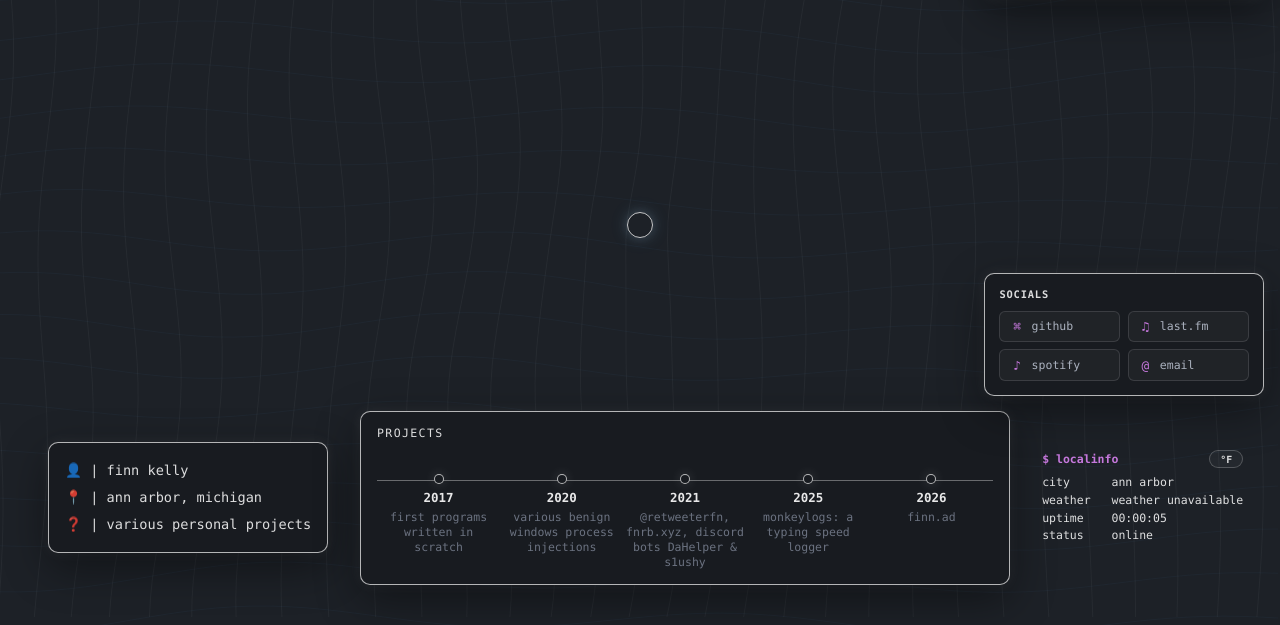
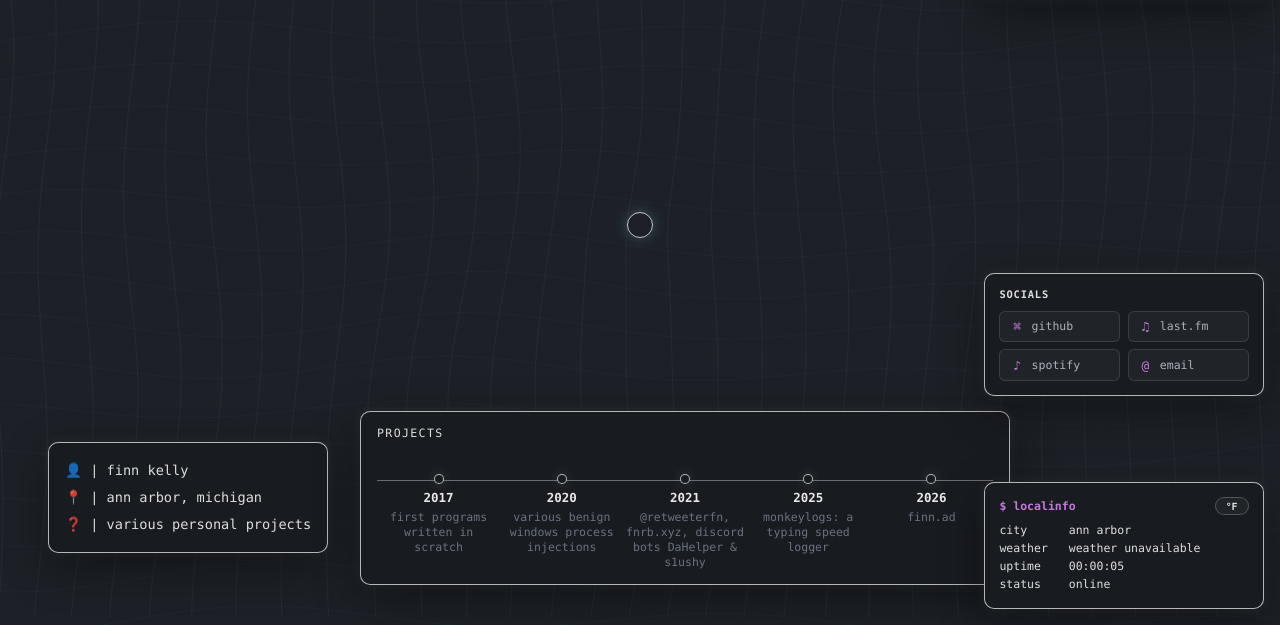
Before and after one commit to Ep1cfy/finn.ad, a plain HTML site: page index.html in a window 1280 px wide. Shown: the part 175-800 px from the top of the page. Drawn offline with nearby package versions, Linux system fonts and the light colour scheme; no server answers.

Commit message:
move localinfo to the right

```diff
--- a/style.css
+++ b/style.css
@@ -894,6 +894,38 @@ main {
 	color: var(--blue);
 }
 
+.local-card {
+	position: fixed;
+	right: 1rem;
+	bottom: 1rem;
+
+	width: 280px;
+	height: auto;
+
+	background: var(--bg-dark);
+	border: 1px solid var(--accent-white);
+	border-radius: 10px;
+
+	padding: 0.9rem;
+
+	box-sizing: border-box;
+	box-shadow: var(--shadow), var(--glow);
+
+	z-index: 10;
+}
+.local-header {
+	display: flex;
+	align-items: center;
+	justify-content: space-between;
+
+	margin-bottom: 0.45rem;
+
+	color: var(--purple);
+	font-family: var(--font-mono);
+	font-size: 0.72rem;
+	font-weight: 700;
+}
+
 #localinfo {
 	margin: 0;
 
```
Also changed, not shown: index.html (+1 -1 lines).
